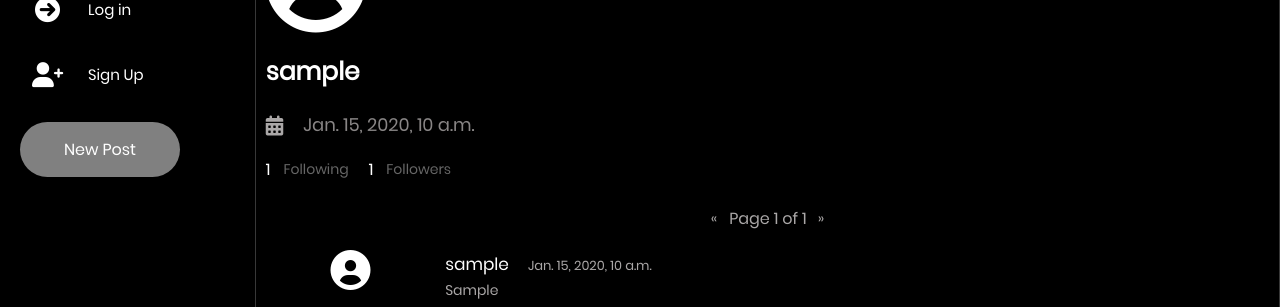
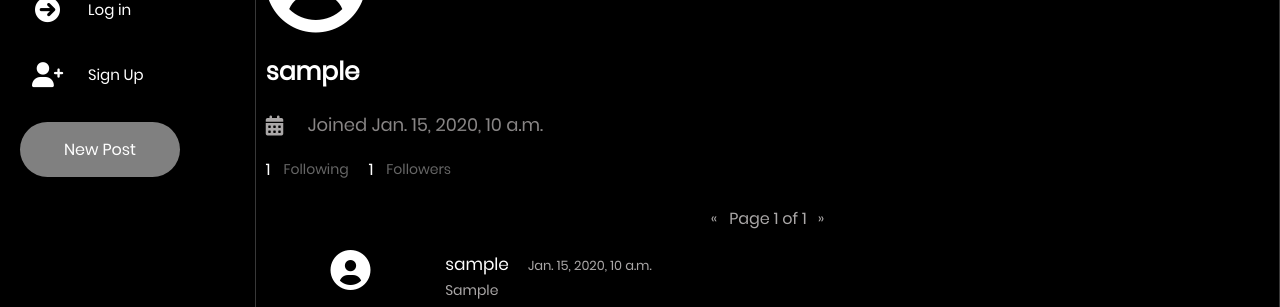
Before and after one commit to jeanjoelkapula/twitter-clone, a Django app: page /profile/1 in a window 1280 px wide. Shown: the part 148-455 px from the top of the page. Run offline with Django 3.2, Linux system fonts and the light colour scheme; tables that the repository leaves empty hold one stand-in row (values such as "Sample post"); some libraries are stand-ins or nearby versions.

Commit message:
Fix joined date on profile

```diff
--- a/network/templates/network/profile.html
+++ b/network/templates/network/profile.html
@@ -14,7 +14,7 @@
 				<span>{{profile_user}}</span>
 			</div>
 			<div class="profile-joined-date">
-				<i class="fas fa-calendar-alt"></i><span>{{profile_user.date_joined}}</span>
+				<i class="fas fa-calendar-alt"></i><span> Joined {{profile_user.date_joined}}</span>
 			</div>
 			<div class="profile-following">
 				<div>
```
